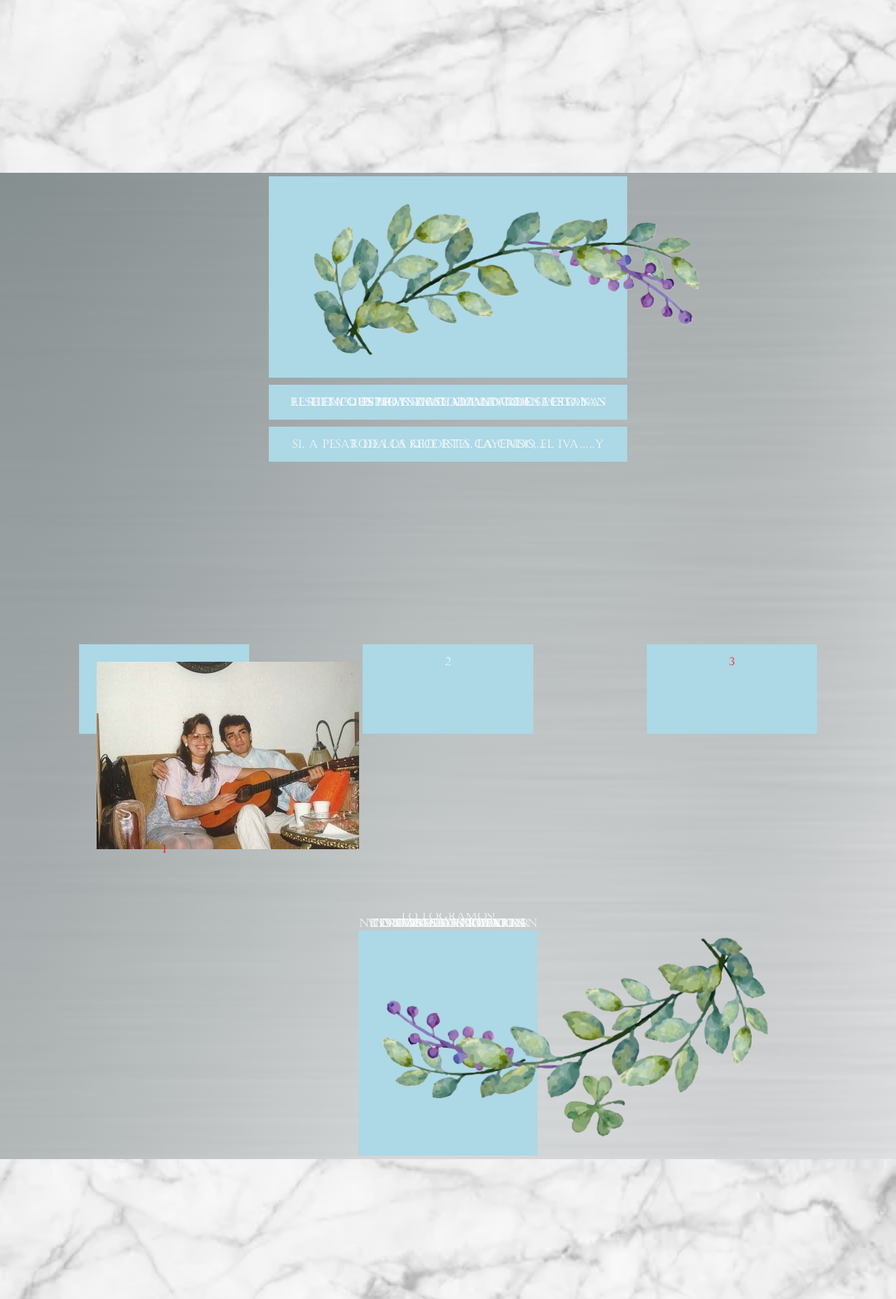
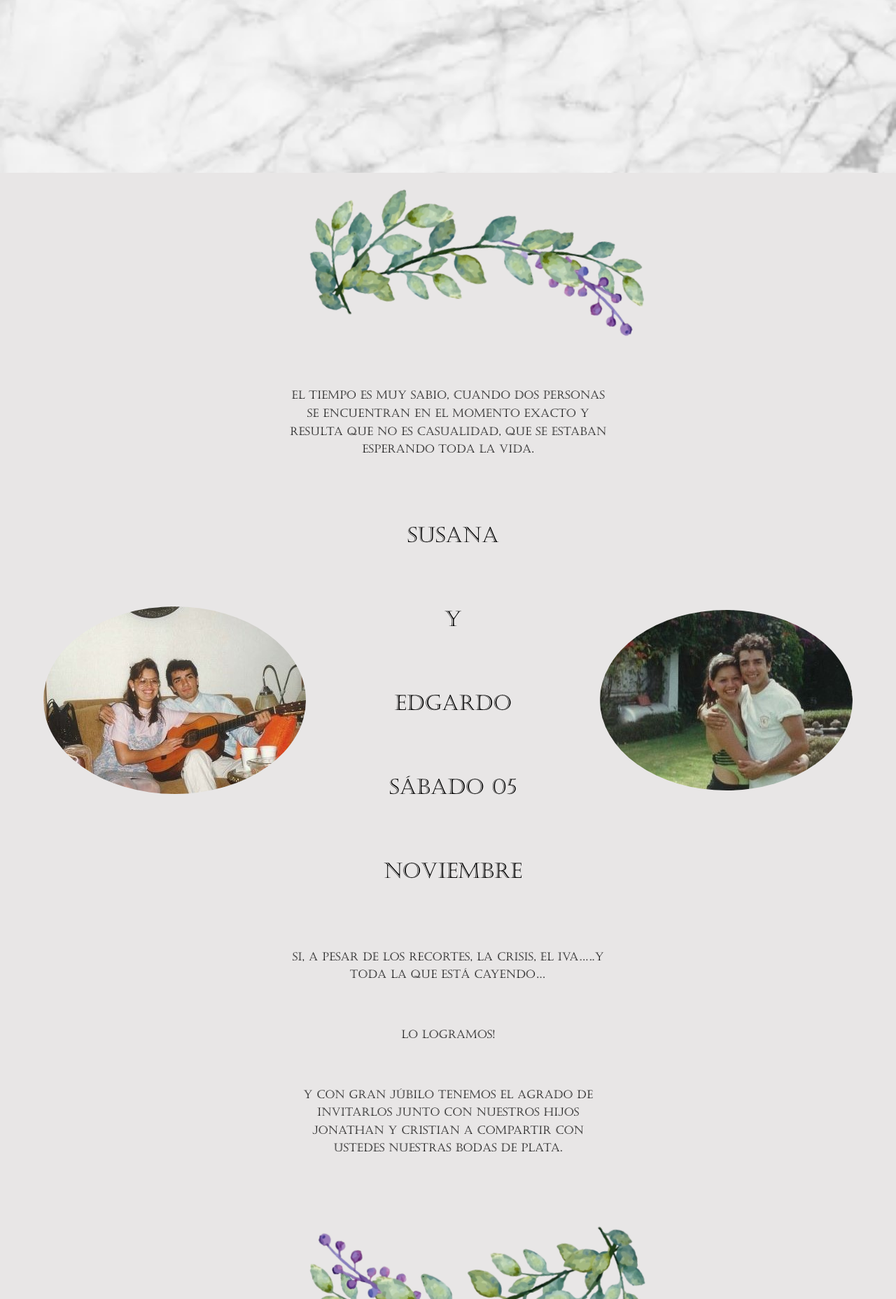
Before and after one commit to Freackness1209/Pagina-de-bodas-Susy, a PHP site: page / in a window 1280 px wide. Shown: the part 3640-5497 px from the top of the page at 70% size. Run offline with PHP 8.4, Linux system fonts and the light colour scheme; some libraries are stand-ins or nearby versions.

Commit message:
Seccion principal actualizada con imagenes y texto

```diff
--- a/css/index.css
+++ b/css/index.css
@@ -113,6 +113,7 @@ header{
 }
 .heading-primary-main
 {
+    padding-left: 6%;
     margin: 30px;
     top: 30%;
     font-size: 200%;
@@ -316,11 +317,13 @@ display: flex;
 
 
 
+
     background-repeat: calc(3);
     background-size: cover;
     background-position: top;
     position: relative;
     text-align: center;
+
 
 
 
@@ -479,6 +482,11 @@ footer img{
     align-content: flex-start;
     overflow: auto;
     flex-direction: column;
+    line-height: 1.6;
+    background: #E8E6E6;
+
+
+
 
 }
 
@@ -486,14 +494,21 @@ footer img{
     text-align: center;
     width: 40%;
     padding: 25px;
-
+    color: #000;
 margin: 5px;
-    background-color: lightblue;
+/*
+background-color: lightblue;
+*/
 }
 
 .FlexContainer .hoja1{
 
-z-index: 2;
+
+-moz-transform: rotate(10deg);
+     -o-transform: rotate(10deg);
+     -webkit-transform: rotate(10deg);
+     transform: rotate(10deg);
+     width: 115%;
 
 
 }
@@ -506,16 +521,26 @@ z-index: 2;
     overflow: auto;
     text-align: center;
     flex-direction: column;
+    line-height: 1.6;
+    background: #E8E6E6;
+
 
 }
 
 
 
+
 .flex_container_down div {
-    width: 20%;
+    text-align: center;
+    width: 40%;
+    padding: 25px;
+    margin: 5px;
     font-family: "Castellar";
-    margin: 5px;
+    color: #000;
+    /*
     background-color: lightblue;
+    */
+
 
 }
 
@@ -531,26 +556,32 @@ z-index: 2;
     overflow: auto;
     flex-direction: row;
 }
+.flex_container_center div{
+    background: none;
+}
 
-.flex_container_center div {
-    width: 20%;
-    height: 20%;
 
-    margin: 5px;
-    background-color: lightblue;
+
+.flex_container_center div:nth-child(odd){
+
+transition: all 0.8s;
+
 
 }
+.flex_container_center img{
+    border-radius: 50%;
+    transition: all 0.8s;
 
-.flex_container_center div:nth-child(odd){
-    color: red;
-    transition: all 0.8s;
+
 
 }
 .flex_item_center{
     flex-grow:2;
+    line-height: 4;
+    font-size: 30px;
 }
 
-.flex_container_center div:nth-child(odd):hover{
+.flex_container_center div:nth-child(odd):hover img {
     transform: scale(1.05);
     box-shadow: 0 3.5rem 4rem #000 1;
     outline: .4rem solid white;
@@ -562,3 +593,18 @@ z-index: 2;
     width: 600px;
     height: 300px;
   }
+
+ .hoja2{
+    -moz-transform: rotate(10deg);
+    -o-transform: rotate(10deg);
+    -webkit-transform: rotate(10deg);
+    transform: rotate(10deg);
+    width: 115%;
+
+
+
+ }
+
+ .fecha{
+     color: #000;
+ }
--- a/index.php
+++ b/index.php
@@ -28,7 +28,7 @@
 
         <div class="img1">
             <h1 class="heading-primary">
-                <span class="heading-primary-main"> 2345sf años</span>
+                <span class="heading-primary-main"> 25 años</span>
                 <span class="heading-primary-sub"> Mi boda de plata</span>
               </h1>
     </div>
@@ -157,20 +157,23 @@ Para llegar a los 25 años de casado, antes hay que pasar por las bodas de hierr
 
 </div>
 <section class='FlexContainer'>
-            <div class="hoja1"><img src="./img/img/hoja_1.png" alt="" ></div>
+            <div><img src="./img/img/hoja_1.png" alt="" class="hoja1"></div>
             <div>El tiempo es muy sabio, cuando dos personas se encuentran en el momento exacto y resulta que no es casualidad, que se estaban esperando toda la vida.</div>
-            <div>
-Si, a pesar de los recortes, la crisis, el IVA…..y toda la que está cayendo…
-</div>
+
 <section class='flex_container_center'>
-            <div><img src="./img/fotos_ajustadas_slider/0.jpg" alt="">1</div>
-            <div>2</div>
-            <div>3</div>
+            <div><img src="./img/fotos_ajustadas_slider/0.jpg" alt=""></div>
+            <div class="flex_item_center">Susana <br> y <br> Edgardo <br> Sábado 05 Noviembre
+
+            </div>
+            <div><img src="./img/fotos_ajustadas_slider/00.jpg" alt=""></div>
         </section>
 
 </section>
 
 <section class="flex_container_down">
+<div>
+Si, a pesar de los recortes, la crisis, el IVA…..y toda la que está cayendo…
+</div>
             <div>Lo logramos!</div>
             <div>Y con gran júbilo tenemos el agrado de invitarlos junto con nuestros hijos Jonathan y Cristian a compartir con ustedes nuestras bodas de plata.</div>
             <div><img src="./img/img/hoja_2.png" alt="" class="hoja2"></div>
```
